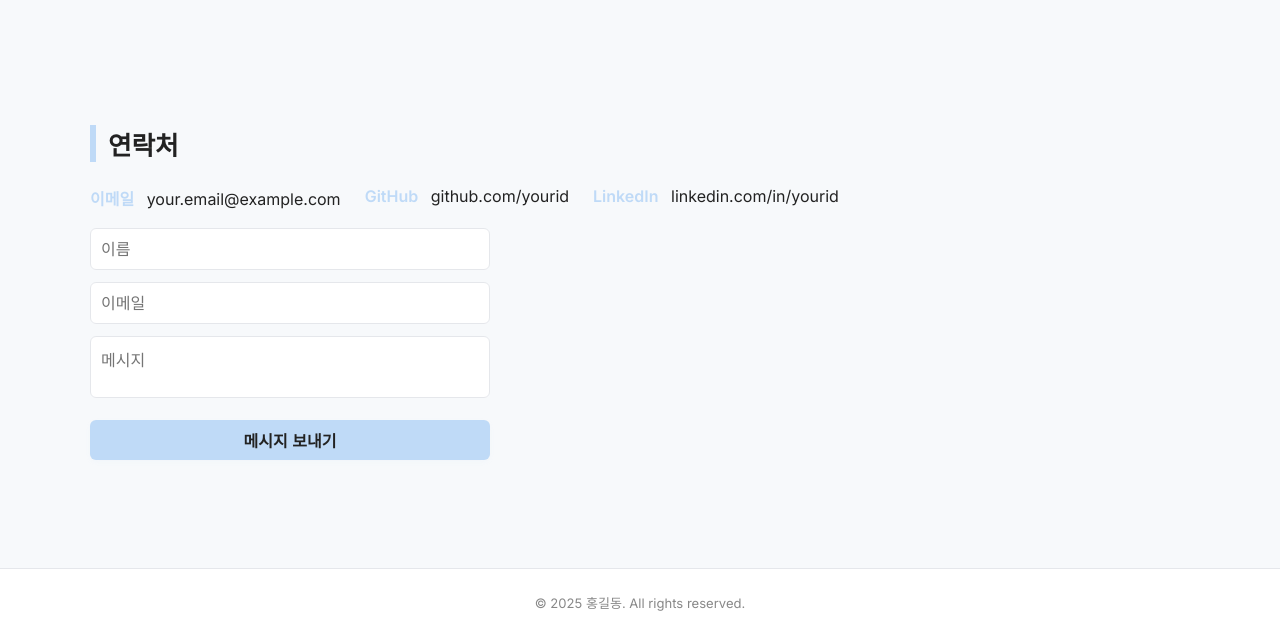
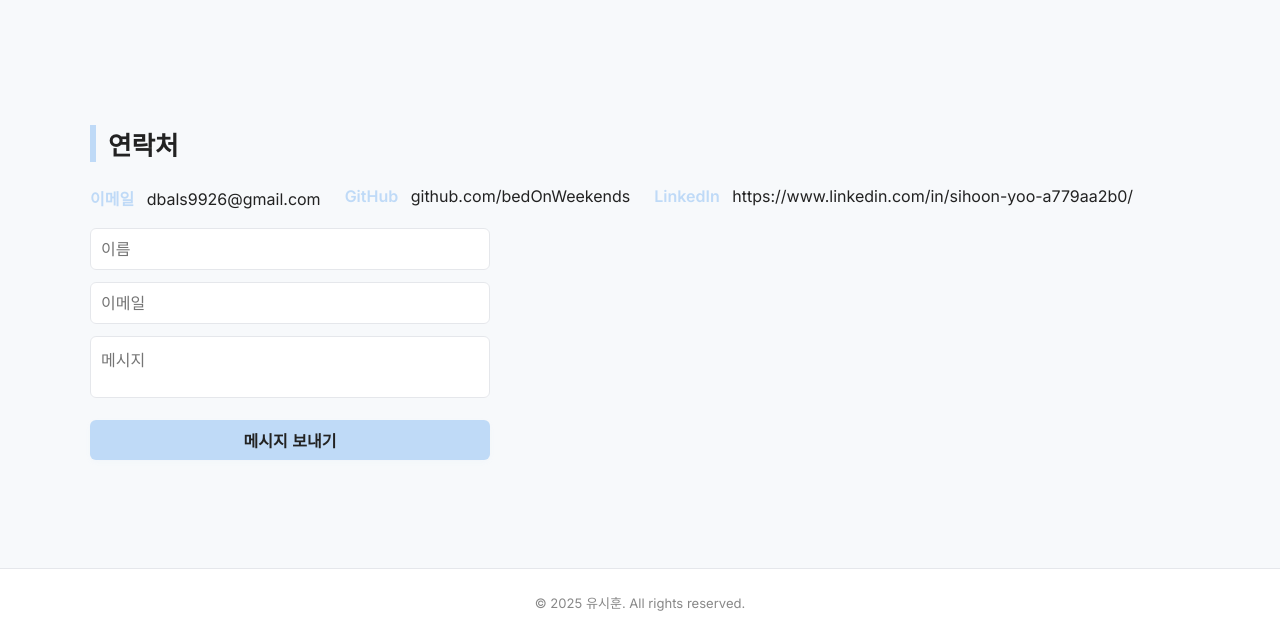
Before and after one commit to bedOnWeekends/portfolio, a plain HTML site: page index.html in a window 1280 px wide. Shown: the part 1766-2402 px from the top of the page. Drawn offline with Linux system fonts and the light colour scheme.

Commit message:
update contact information in index.html

```diff
--- a/index.html
+++ b/index.html
@@ -110,15 +110,15 @@
         <div class="contact-info">
           <div>
             <span class="contact-label">이메일</span>
-            <span>your.email@example.com</span>
+            <span>dbals9926@gmail.com</span>
           </div>
           <div>
             <span class="contact-label">GitHub</span>
-            <a href="https://github.com/yourid" target="_blank">github.com/yourid</a>
+            <a href="https://github.com/bedOnWeekends" target="_blank">github.com/bedOnWeekends</a>
           </div>
           <div>
             <span class="contact-label">LinkedIn</span>
-            <a href="https://linkedin.com/in/yourid" target="_blank">linkedin.com/in/yourid</a>
+            <a href="https://www.linkedin.com/in/sihoon-yoo-a779aa2b0/" target="_blank">https://www.linkedin.com/in/sihoon-yoo-a779aa2b0/</a>
           </div>
         </div>
         <form class="contact-form" onsubmit="return false;">
@@ -133,7 +133,7 @@
   </main>
   <footer class="fade-in-up">
     <div class="container">
-      <small>© 2025 홍길동. All rights reserved.</small>
+      <small>© 2025 유시훈. All rights reserved.</small>
     </div>
   </footer>
   <script src="main.js"></script>
```
